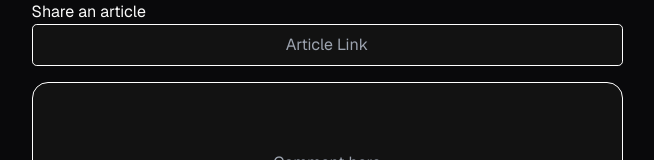
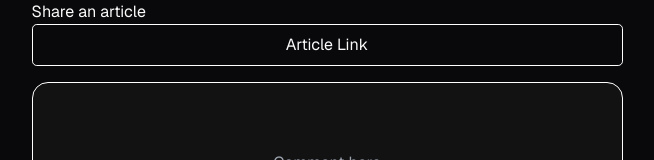
Before and after one commit to Builder-s-League/BuildersLeague-Edition1, a Next.js app: page /new-article-post in a window 1280 px wide. Shown: the top 160 px of the page, without its empty margins (313-967 px from the left). Built offline with nearby package versions, Linux system fonts and the light colour scheme.

Commit message:
feat: changed input to button, added posts

```diff
--- a/src/app/new-article-post/page.tsx
+++ b/src/app/new-article-post/page.tsx
@@ -6,7 +6,7 @@ const NewArticlePost = () => {
         <p>Share an article</p>
         <form className='text-center mb-4'>
             <div>
-            <input className='placeholder:text-center border-white rounded-lg border w-full p-2' placeholder='Article Link' type="text" />
+            <button className=' border-white rounded-lg border w-full p-2' >Article Link</button>
             </div>
             <div className='flex items-center justify-center'>
              <textarea
```
Also changed, not shown: src/app/article-posts/page.tsx (added).
